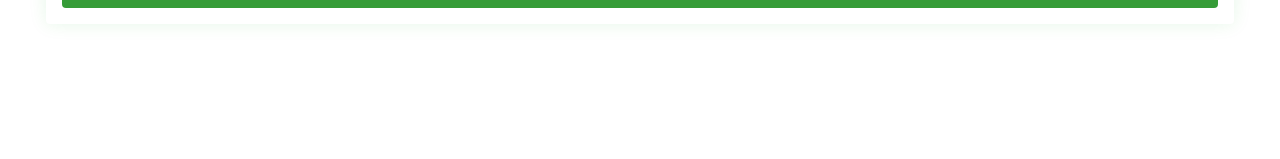
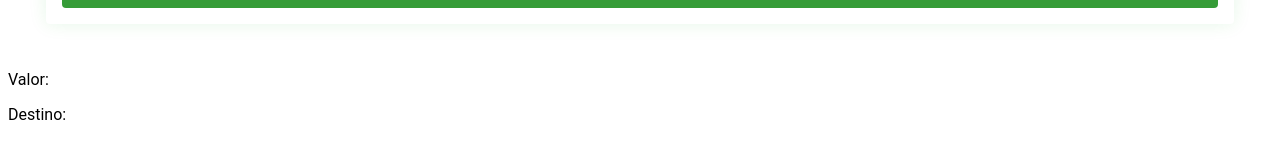
Before and after one commit to alfecjo/bytebank, an Angular app: page / in a window 1280 px wide. Shown: the part 285-444 px from the top of the page. Built offline with nearby package versions, Linux system fonts and the light colour scheme.

Commit message:
exportando todos com @Output

```diff
--- a/src/app/app.component.html
+++ b/src/app/app.component.html
@@ -1,2 +1,6 @@
 <!DOCTYPE html>
-  <app-nova-transferencia (aotransferir)="transferir($event)"></app-nova-transferencia>
+<app-nova-transferencia
+  (aotransferir)="transferir($event)"
+></app-nova-transferencia>
+<p>Valor: {{ transferencia?.valor }}</p>
+<p>Destino: {{ transferencia?.destino }}</p>
--- a/src/app/app.component.ts
+++ b/src/app/app.component.ts
@@ -1,13 +1,18 @@
 import { Component } from '@angular/core';
+import { NovaTransferenciaComponent } from './nova-transferencia/nova-transferencia.component';
 
 @Component({
   selector: 'app-root',
   templateUrl: './app.component.html',
-  styleUrls: ['./app.component.scss']
+  styleUrls: ['./app.component.scss'],
 })
 export class AppComponent {
   title = 'bytebank';
-  transferir($event: any){
+
+  transferencia!: any;
+
+  transferir($event: any) {
     console.log($event);
+    this.transferencia = $event;
   }
 }
--- a/src/app/nova-transferencia/nova-transferencia.component.ts
+++ b/src/app/nova-transferencia/nova-transferencia.component.ts
@@ -7,11 +7,20 @@
 })
 export class NovaTransferenciaComponent {
   @Output() aotransferir = new EventEmitter<any>();
+
   valor!: number;
   destino!: number;
+
   transferir() {
     console.log('Solicitada transferência');
     const valorEmitir = { valor: this.valor, destino: this.destino };
     this.aotransferir.emit(valorEmitir);
+
+    this.limparCampos();
+  }
+
+  limparCampos() {
+    this.valor = 0;
+    this.destino = 0;
+  }
 }
-}
```
